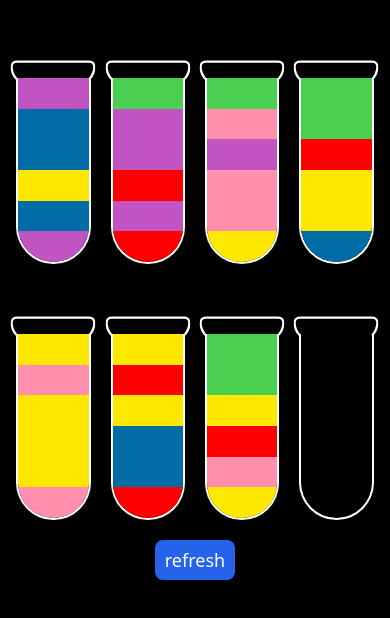
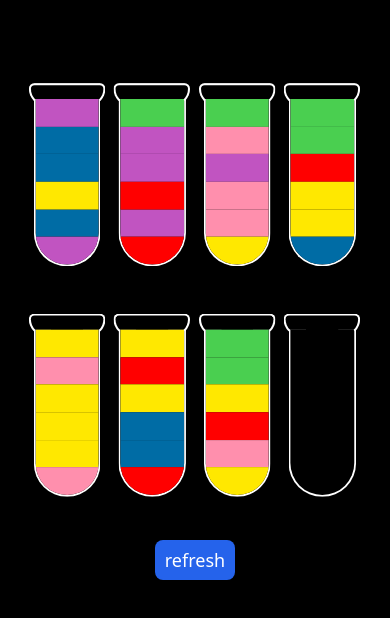
Before and after one commit to Diky-Without-C/color-sorter, a React (Vite) app: page / in a window 390 px wide. Shown: the part 138-756 px from the top of the page. Built offline with nearby package versions, Linux system fonts and the light colour scheme.

Commit message:
style: adjust size for mobile device

```diff
--- a/src/App.jsx
+++ b/src/App.jsx
@@ -139,7 +139,7 @@ export default function App() {
           Congratulations You Win !!
         </h1>
       </div>
-      <div className="mb-5 grid w-11/12 grid-cols-4 gap-x-5 gap-y-12 md:w-4/12 xl:w-3/12">
+      <div className="mb-5 grid w-11/12 scale-90 grid-cols-4 gap-x-5 gap-y-12 md:w-4/12 md:scale-100 xl:w-3/12">
         {liquids.map((liquid, index) => {
           const isSelected = selectedGlassIndex == index;
           const isPouring = pouring == index;
```
